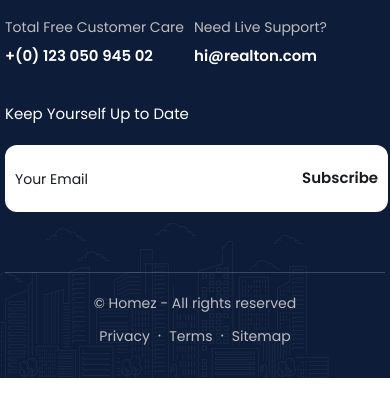
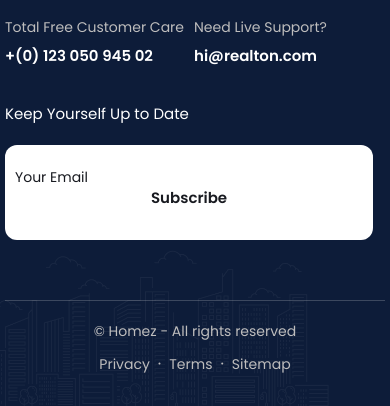
Before and after one commit to ihemebiriegondu/Realtor-webpage, a website: page index.html in a window 390 px wide. Shown: the part 8560-8966 px from the top of the page. Before the commit the page ends 8938 px from the top, so only its background shows below. Drawn offline with nearby package versions, Linux system fonts and the light colour scheme.

Commit message:
working on footer

```diff
--- a/index.html
+++ b/index.html
@@ -1351,10 +1351,10 @@
                         </div>
                         <p class="mb-5 text-[15px]">Keep Yourself Up to Date</p>
                         <form
-                            class="py-[22px] sm:px-[23px] px-[10px] bg-white rounded-[12px] flex justify-between items-center w-full">
+                            class="py-[22px] sm:px-[23px] px-[10px] bg-white rounded-[12px] flex sm:flex-row flex-col sm:justify-between justify-center sm:items-center w-full">
                             <input type="email" name="" id="" placeholder="Your Email"
                                 class="bg-transparent grow mr-4 outline-none placeholder:text-[#181A20] text-sm text-[#181A20]">
-                            <button class="text-[#181A20] text-[15px] font-semibold">Subscribe</button>
+                            <button class="text-[#181A20] text-[15px] sm:mt-0 mb-2 font-semibold">Subscribe</button>
                         </form>
                     </div>
                 </div>
```
